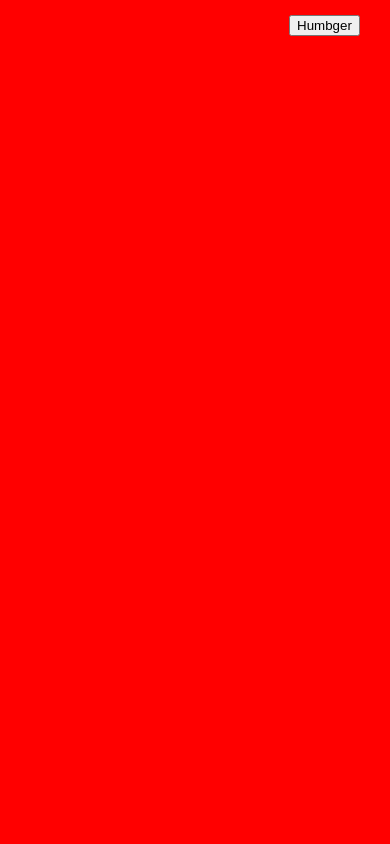
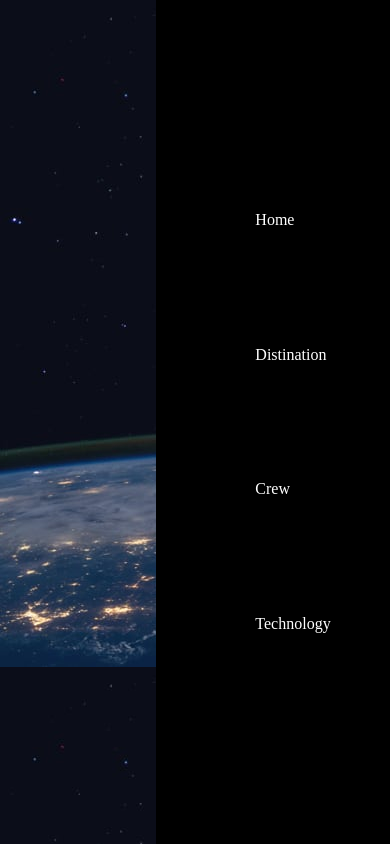
Before and after one commit to Kacab/Space-Tourisim, a plain HTML site: page index.html in a window 390 px wide. Drawn offline with Linux system fonts and the light colour scheme.

Commit message:
Update index.css

```diff
--- a/index.css
+++ b/index.css
@@ -191,22 +191,21 @@
     body{
         margin: 0;
         padding: 0;
-        background-color: red;
+
         width: 100%;
         display: flex;
         flex-direction: row;
         justify-content: flex-end;
+        background-image: url(./starter-code/assets/home/background-home-mobile.jpg);
 
     }
 
     .navbar{
         width: 60%;
        height: 100vh;
-        background-color: aqua;
-        /* display: flex;
-        flex-direction: row;
-       */
-            display: none;
+        background-color: black;
+       /* opacity: 0.5; */
+        /* filter: blur(1px);   */
     }
 
     .nav{
@@ -215,6 +214,7 @@
         justify-content: center;
         align-items: center;
         height: 100vh;
+
         /* display: none; */
 
     }
@@ -224,13 +224,13 @@
         flex-direction: column;
         justify-content: space-between;
        height: 50%;
-       background-color: wheat;
+
 
     }
 
     .list a{
         text-decoration: none;
-        color: black;
+        color: white;
     }
 
     .list li{
@@ -246,6 +246,14 @@
      top: 15px;
 
     }
+    #Hum{
+        /* background-color: white; */
+        width: 60px;
+        height: 40px;
+    }
 
+    .exitwhite-bars path {
+        fill: white;
+    }
 
 }
--- a/index.html
+++ b/index.html
@@ -9,7 +9,10 @@
 </head>
 <body>
     <div id="Humbger">
-        <button id="Hum">Humbger</button>
+        <svg id="Hum" xmlns="http://www.w3.org/2000/svg" viewBox="0 0 448 512" class="white-bars">
+            <path d="M0 96C0 78.3 14.3 64 32 64l384 0c17.7 0 32 14.3 32 32s-14.3 32-32 32L32 128C14.3 128 0 113.7 0 96zM0 256c0-17.7 14.3-32 32-32l384 0c17.7 0 32 14.3 32 32s-14.3 32-32 32L32 288c-17.7 0-32-14.3-32-32zM448 416c0 17.7-14.3 32-32 32L32 448c-17.7 0-32-14.3-32-32s14.3-32 32-32l384 0c17.7 0 32 14.3 32 32z"/>
+          </svg>
+
      </div>
     <div class="navbar">
 
```
Also changed, not shown: index.js (line endings or trailing spaces).
